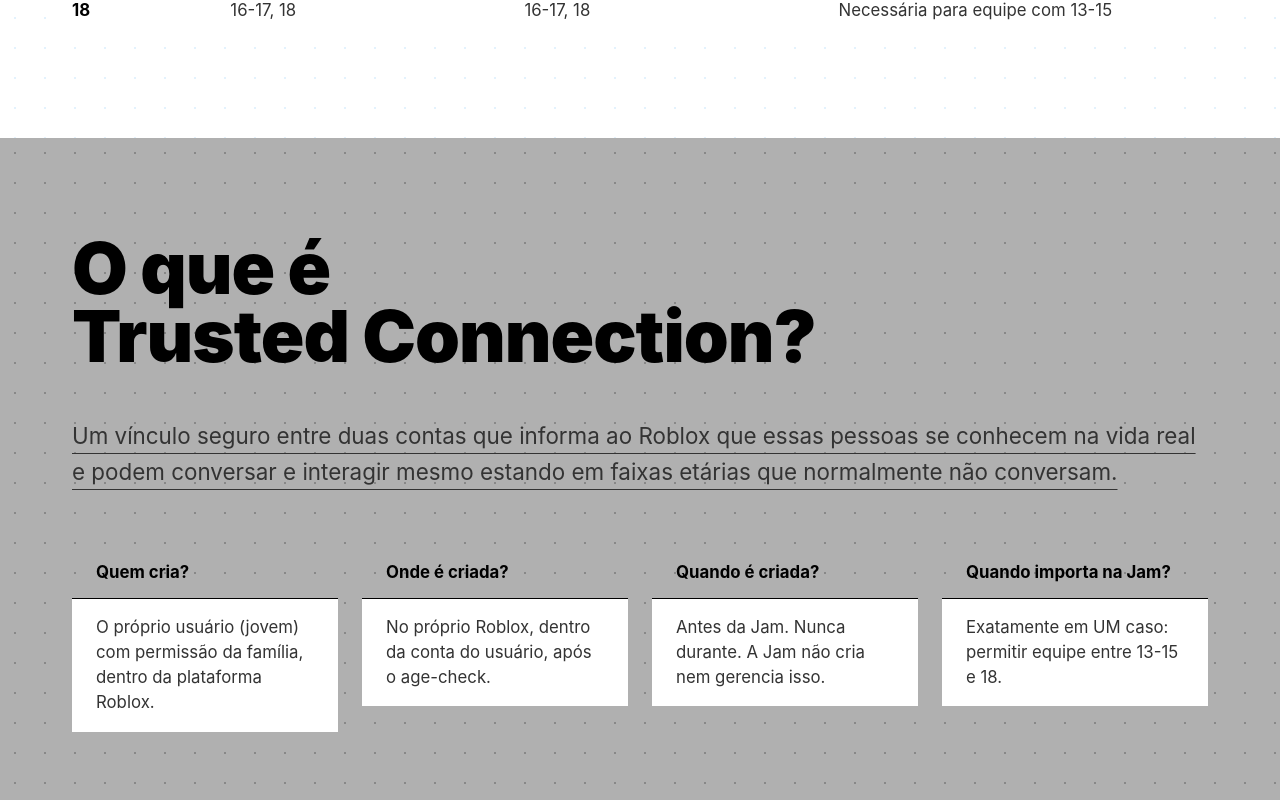
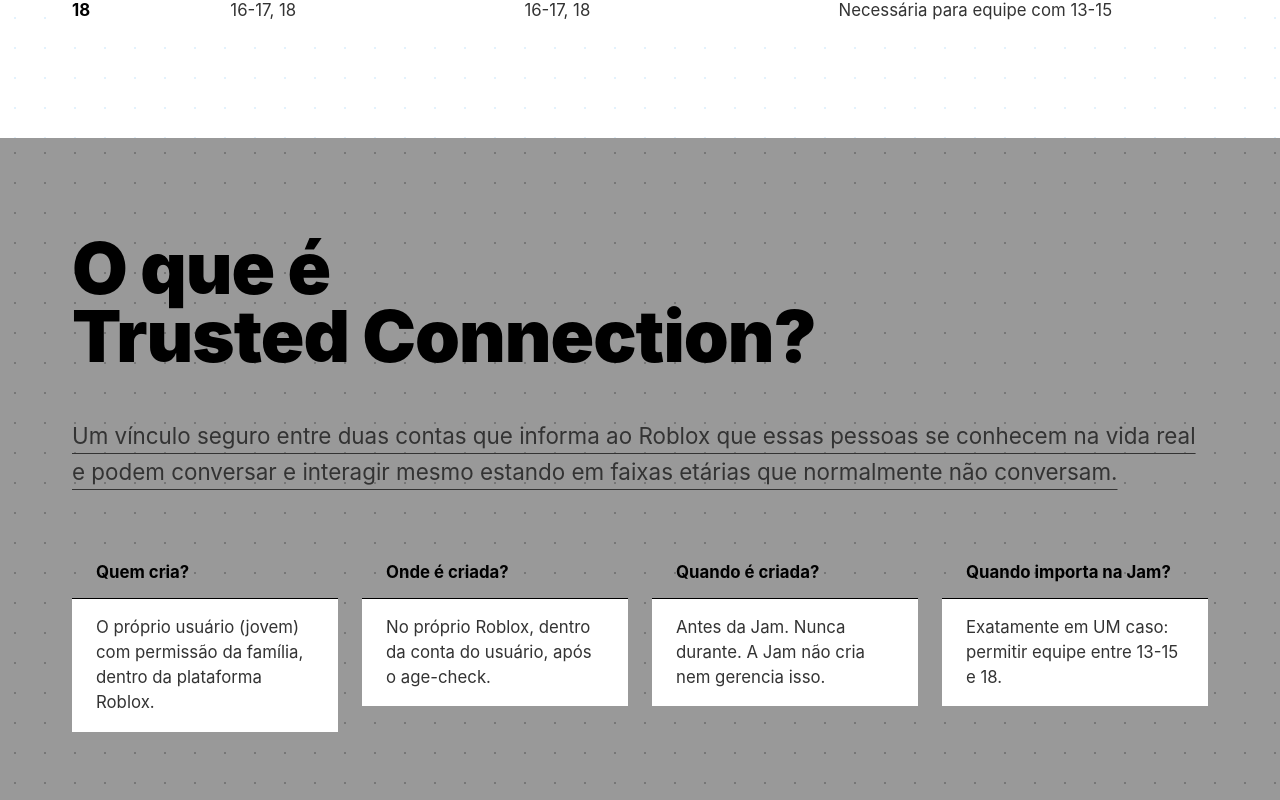
Before and after one commit to FabioRibeiro19792100/roblox-creator-jam, a React (Vite) app: page / in a window 1280 px wide. Shown: the part 2420-3220 px from the top of the page. Built offline with nearby package versions, Linux system fonts and the light colour scheme.

Commit message:
Make Trusted Connection darker gray (#999999)

```diff
--- a/preview.html
+++ b/preview.html
@@ -969,9 +969,9 @@
 
         /* Trusted Connection Section */
         .trusted-connection-section {
-            background: #b0b0b0;
+            background: #999999;
             background-image:
-                radial-gradient(circle, #888888 1px, transparent 1px);
+                radial-gradient(circle, #777777 1px, transparent 1px);
             background-size: 30px 30px;
             padding: 0;
             position: relative;
--- a/src/components/TrustedConnectionSection.css
+++ b/src/components/TrustedConnectionSection.css
@@ -1,7 +1,7 @@
 .trusted-connection-section {
-  background: #b0b0b0;
+  background: #999999;
   background-image:
-    radial-gradient(circle, #888888 1px, transparent 1px);
+    radial-gradient(circle, #777777 1px, transparent 1px);
   background-size: 30px 30px;
   padding: 0;
   position: relative;
```
